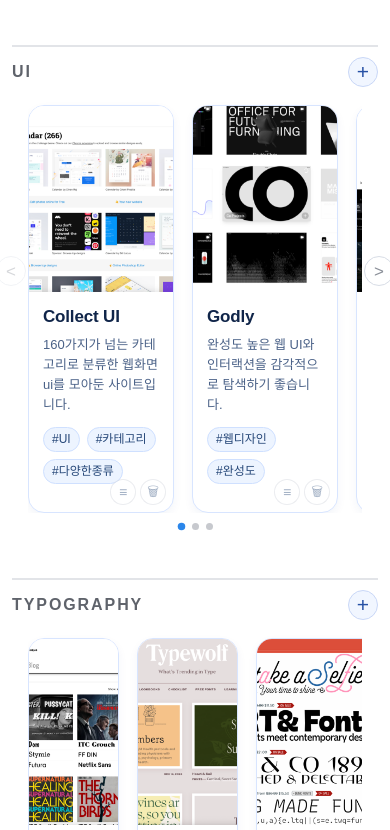
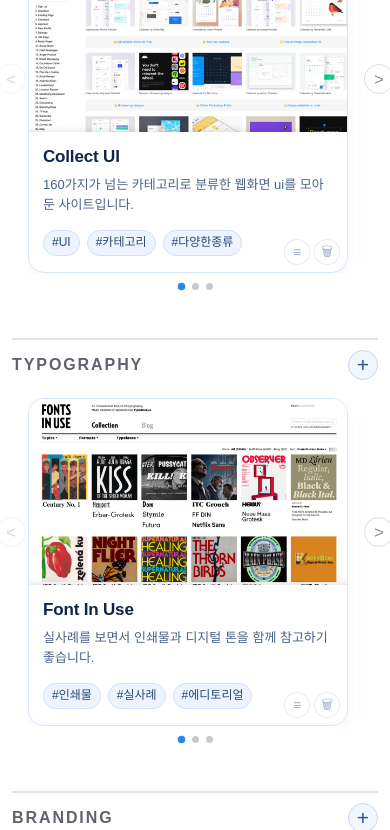
Before and after one commit to yoonin8172/newref, a website built with Vite: page index.html in a window 390 px wide. Shown: the part 711-1541 px from the top of the page. Built offline with nearby package versions, Linux system fonts and the light colour scheme.

Commit message:
404error

```diff
--- a/index.html
+++ b/index.html
@@ -5,6 +5,7 @@
   <meta charset="UTF-8" />
   <meta name="viewport" content="width=device-width, initial-scale=1.0" />
   <title>Design Reference Archive</title>
+  <link rel="icon" type="image/svg+xml" href="./favicon.svg" />
   <link rel="stylesheet" href="./src/style.css" />
 </head>
 
--- a/src/style.css
+++ b/src/style.css
@@ -235,8 +235,10 @@
   padding-top: 6px;
   margin-top: -6px;
   overflow-x: auto;
+  -webkit-overflow-scrolling: touch;
   overscroll-behavior-x: contain;
   scroll-snap-type: x mandatory;
+  touch-action: pan-x;
   scrollbar-width: none;
   -ms-overflow-style: none;
 }
@@ -568,6 +570,11 @@
     scroll-snap-type: x proximity;
   }
 
+  .cards.cols-3,
+  .cards.cols-2 {
+    --card-width: min(84vw, 320px);
+  }
+
   .add-form {
     grid-template-columns: 1fr;
   }
```
Also changed, not shown: favicon.svg (added).
